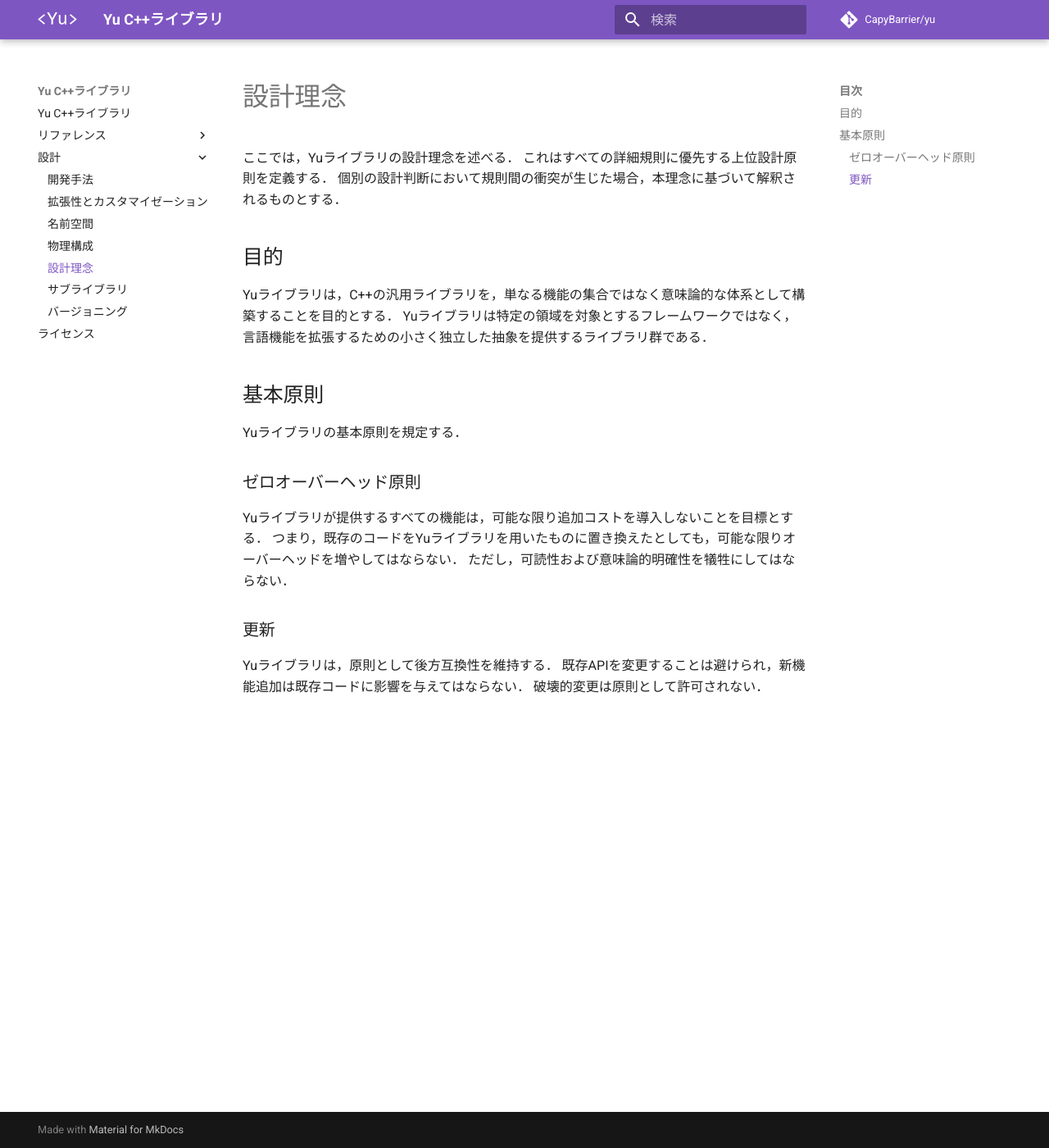
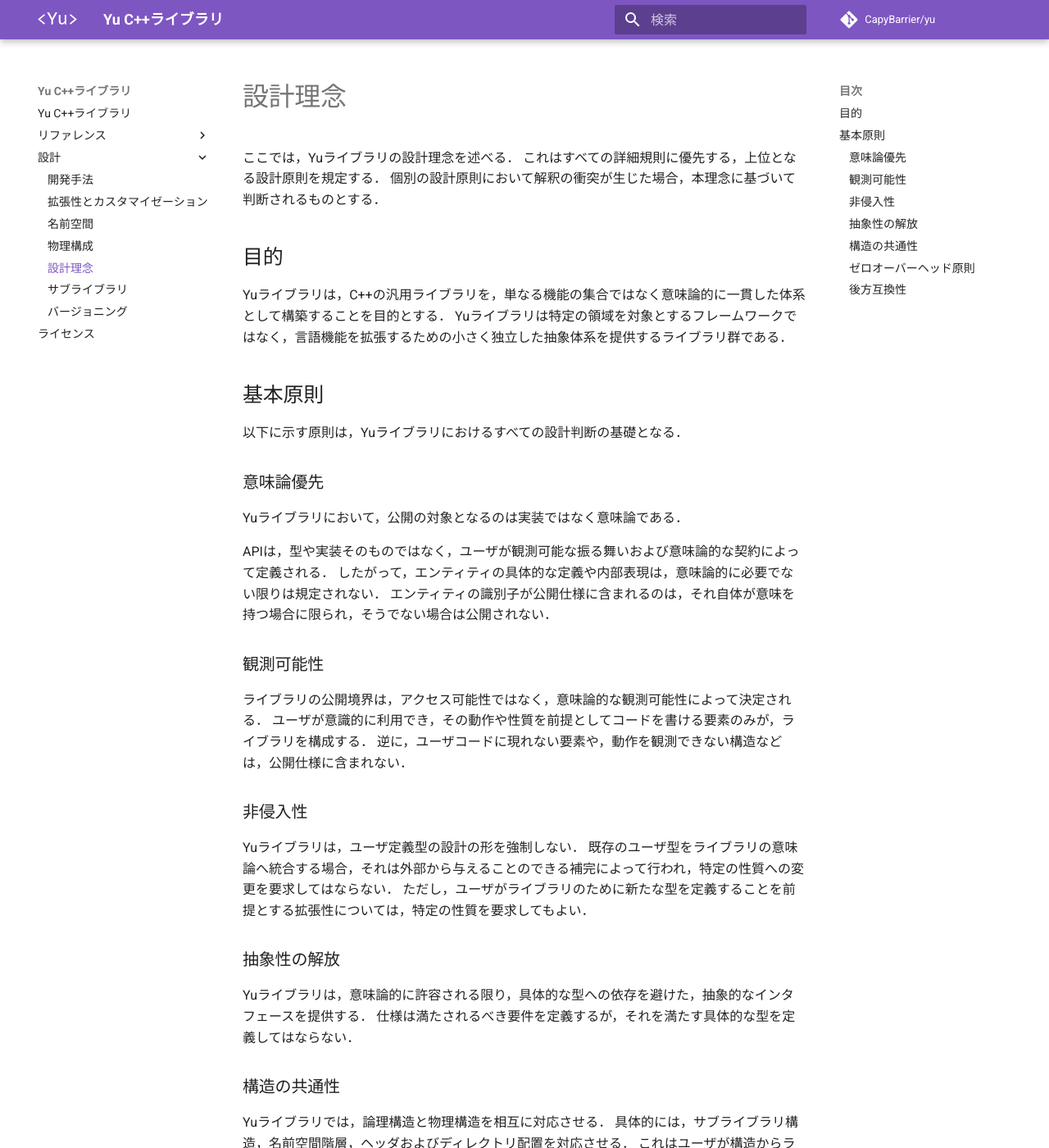
Before and after one commit to CapyBarrier/yu, an MkDocs documentation site: the page built from docs/docs/design/principle.md, in a window 1280 px wide and 1400 px high. Shown: the whole window at 82% size. Built offline with MkDocs 1.6.1 and Material for MkDocs 9.7.7, drawn with Linux system fonts in a browser that asks for light colours; comment, search, counter and statistics services are not loaded; some of the changed text lies outside the part shown.

Commit message:
設計理念の文書に不足していた規定を追加

```diff
--- a/docs/docs/design/principle.md
+++ b/docs/docs/design/principle.md
@@ -1,27 +1,66 @@
 # 設計理念
 
 ここでは，Yuライブラリの設計理念を述べる．
-これはすべての詳細規則に優先する上位設計原則を定義する．
-個別の設計判断において規則間の衝突が生じた場合，本理念に基づいて解釈されるものとする．
+これはすべての詳細規則に優先する，上位となる設計原則を規定する．
+個別の設計原則において解釈の衝突が生じた場合，本理念に基づいて判断されるものとする．
 
 ## 目的
 
-Yuライブラリは，C++の汎用ライブラリを，単なる機能の集合ではなく意味論的な体系として構築することを目的とする．
-Yuライブラリは特定の領域を対象とするフレームワークではなく，言語機能を拡張するための小さく独立した抽象を提供するライブラリ群である．
+Yuライブラリは，C++の汎用ライブラリを，単なる機能の集合ではなく意味論的に一貫した体系として構築することを目的とする．
+Yuライブラリは特定の領域を対象とするフレームワークではなく，言語機能を拡張するための小さく独立した抽象体系を提供するライブラリ群である．
+
 
 ## 基本原則
 
-Yuライブラリの基本原則を規定する．
+以下に示す原則は，Yuライブラリにおけるすべての設計判断の基礎となる．
+
+### 意味論優先
+
+Yuライブラリにおいて，公開の対象となるのは実装ではなく意味論である．
+
+APIは，型や実装そのものではなく，ユーザが観測可能な振る舞いおよび意味論的な契約によって定義される．
+したがって，エンティティの具体的な定義や内部表現は，意味論的に必要でない限りは規定されない．
+エンティティの識別子が公開仕様に含まれるのは，それ自体が意味を持つ場合に限られ，そうでない場合は公開されない．
+
+
+### 観測可能性
+
+ライブラリの公開境界は，アクセス可能性ではなく，意味論的な観測可能性によって決定される．
+ユーザが意識的に利用でき，その動作や性質を前提としてコードを書ける要素のみが，ライブラリを構成する．
+逆に，ユーザコードに現れない要素や，動作を観測できない構造などは，公開仕様に含まれない．
+
+
+### 非侵入性
+
+Yuライブラリは，ユーザ定義型の設計の形を強制しない．
+既存のユーザ型をライブラリの意味論へ統合する場合，それは外部から与えることのできる補完によって行われ，特定の性質への変更を要求してはならない．
+ただし，ユーザがライブラリのために新たな型を定義することを前提とする拡張性については，特定の性質を要求してもよい．
+
+
+### 抽象性の解放
+
+Yuライブラリは，意味論的に許容される限り，具体的な型への依存を避けた，抽象的なインタフェースを提供する．
+仕様は満たされるべき要件を定義するが，それを満たす具体的な型を定義してはならない．
+
+
+### 構造の共通性
+
+Yuライブラリでは，論理構造と物理構造を相互に対応させる．
+具体的には，サブライブラリ構造，名前空間階層，ヘッダおよびディレクトリ配置を対応させる．
+これはユーザが構造からライブラリの構成を理解できることを目的とする．
+
 
 ### ゼロオーバーヘッド原則
 
-Yuライブラリが提供するすべての機能は，可能な限り追加コストを導入しないことを目標とする．
-つまり，既存のコードをYuライブラリを用いたものに置き換えたとしても，可能な限りオーバーヘッドを増やしてはならない．
-ただし，可読性および意味論的明確性を犠牲にしてはならない．
+Yuライブラリが提供するすべての機能は，可能な限り追加の実行コストを導入しないことを目標とする．
+Yuライブラリを用いた実装は，Yuライブラリを用いない実装と比較してオーバーヘッドを増やしてはならない．
+ただし，可読性および意味論的な明確性を犠牲にしてはならない．
 
 
-### 更新
+### 後方互換性
 
-Yuライブラリは，原則として後方互換性を維持する．
-既存APIを変更することは避けられ，新機能追加は既存コードに影響を与えてはならない．
-破壊的変更は原則として許可されない．
+Yuライブラリは原則として後方互換性を維持する．
+既存APIの仕様は安定したものとして扱われ，新機能の追加は既存コードに影響を与えてはならない．
+
+既存コードが利用できなくなる破壊的変更は原則として許可されない．
+問題の修正などのために必要な場合は，非推奨化と改善された機能の追加によって対応する．
```
